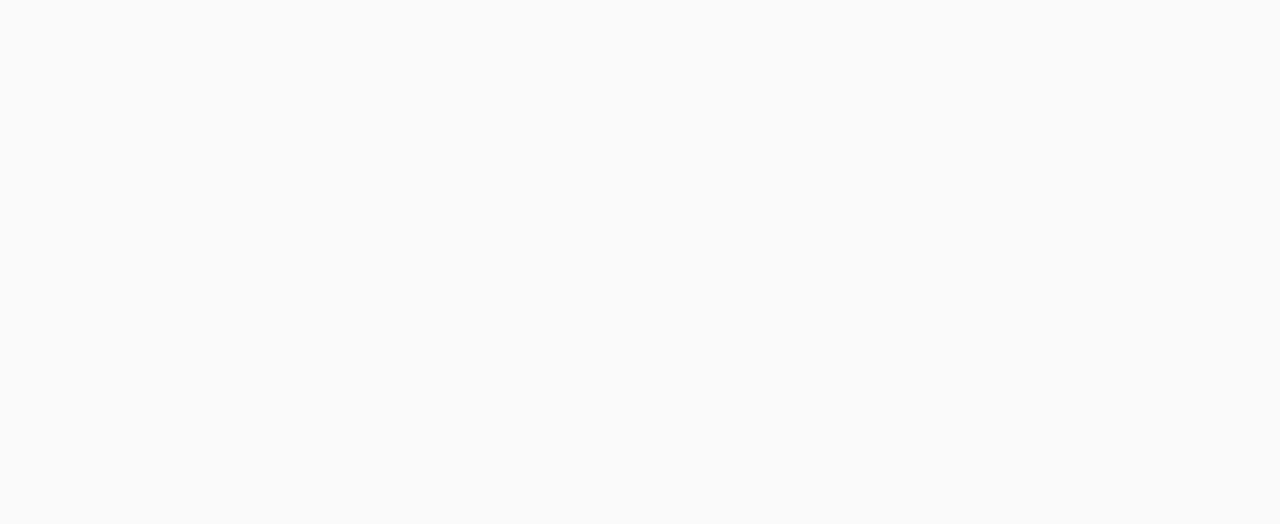
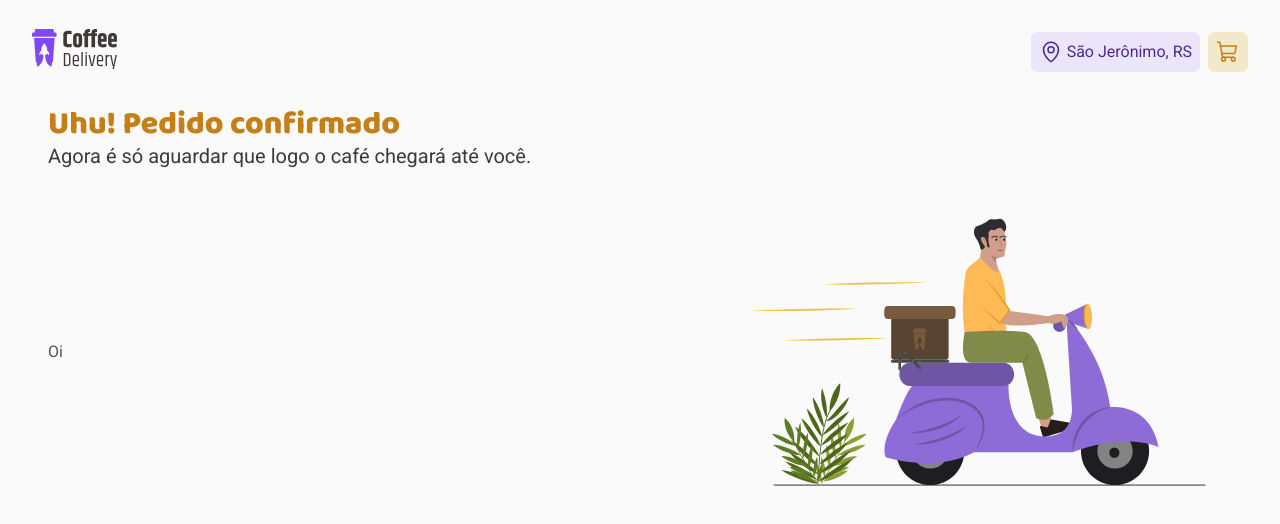
Before and after one commit to rafaelst2000/coffe-delivery, a React (Vite) app: page /confirm in a window 1280 px wide. Before the commit this address had no page. Shown: the top 524 px of the page. Built offline with nearby package versions, Linux system fonts and the light colour scheme.

Commit message:
✨ start adding order confirmed page

```diff
--- a/src/Router.tsx
+++ b/src/Router.tsx
@@ -3,6 +3,7 @@
 
 import { Home } from './pages/Home'
 import { CompleteOrder } from './pages/CompleteOrder'
+import { OrderConfirmed } from './pages/OrderConfirmed'
 
 export function Router() {
   return (
@@ -10,6 +11,7 @@
       <Route path="/" element={<DefaultLayout />}>
         <Route path="/" element={<Home />} />
         <Route path="/cart" element={<CompleteOrder />} />
+        <Route path="/confirm" element={<OrderConfirmed />} />
       </Route>
     </Routes>
   )
--- /dev/null
+++ b/src/pages/OrderConfirmed/index.tsx
@@ -0,0 +1,21 @@
+import { OrderConfirmedContainer, OrderDetailsContainer } from "./styles";
+
+import imgCofirmedOrder from '../../assets/Illustration.svg'
+
+export function OrderConfirmed() {
+  return (
+    <OrderConfirmedContainer>
+      <div>
+        <h1>Uhu! Pedido confirmado</h1>
+        <p>Agora é só aguardar que logo o café chegará até você.</p>
+      </div>
+
+      <section>
+        <OrderDetailsContainer>
+          <p>Oi</p>
+        </OrderDetailsContainer>
+        <img src={imgCofirmedOrder} />
+      </section>
+    </OrderConfirmedContainer>
+  )
+}
--- /dev/null
+++ b/src/pages/OrderConfirmed/styles.ts
@@ -0,0 +1,35 @@
+import styled from "styled-components";
+
+export const OrderConfirmedContainer = styled.div`
+  display: flex;
+  flex-direction: column;
+  gap: 2.5rem;
+
+  margin-top: 2.5rem;
+  max-width: 76rem;
+  padding: 0 1rem;
+  margin: 0 auto;
+
+  > div {
+    h1 {
+      color: ${(props) => props.theme['yellow-dark']};
+      font-size: 2rem;
+      font-style: normal;
+      font-weight: 800;
+    }
+
+    p {
+      color: ${(props) => props.theme['base-subtitle']};
+      font-size: 1.25rem
+    }
+  }
+
+  > section {
+    display: flex;
+    align-items: center;
+    justify-content: space-between;
+  }
+`
+
+export const OrderDetailsContainer = styled.div`
+`
```
Also changed, not shown: src/assets/Illustration.svg (added).
